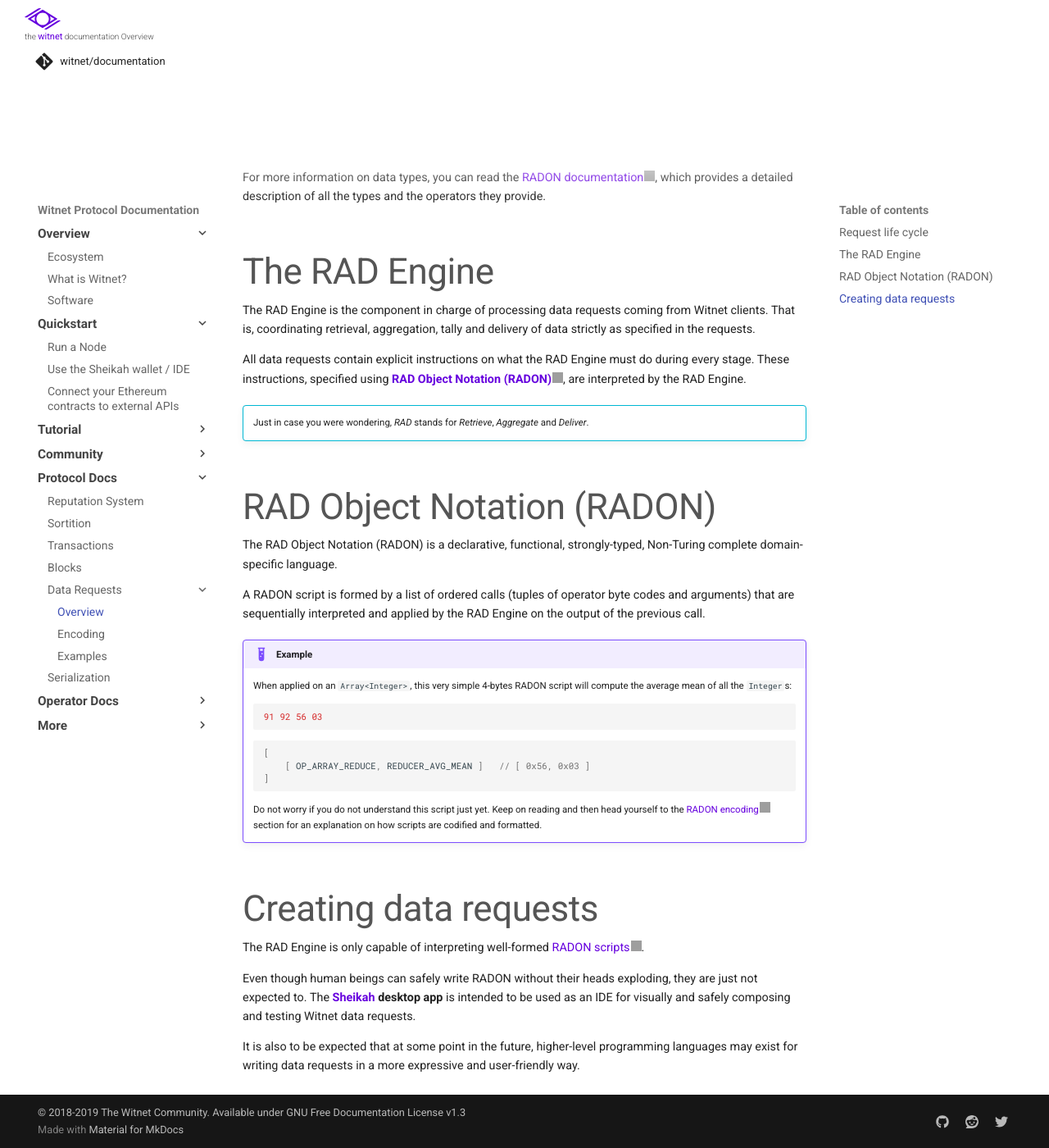
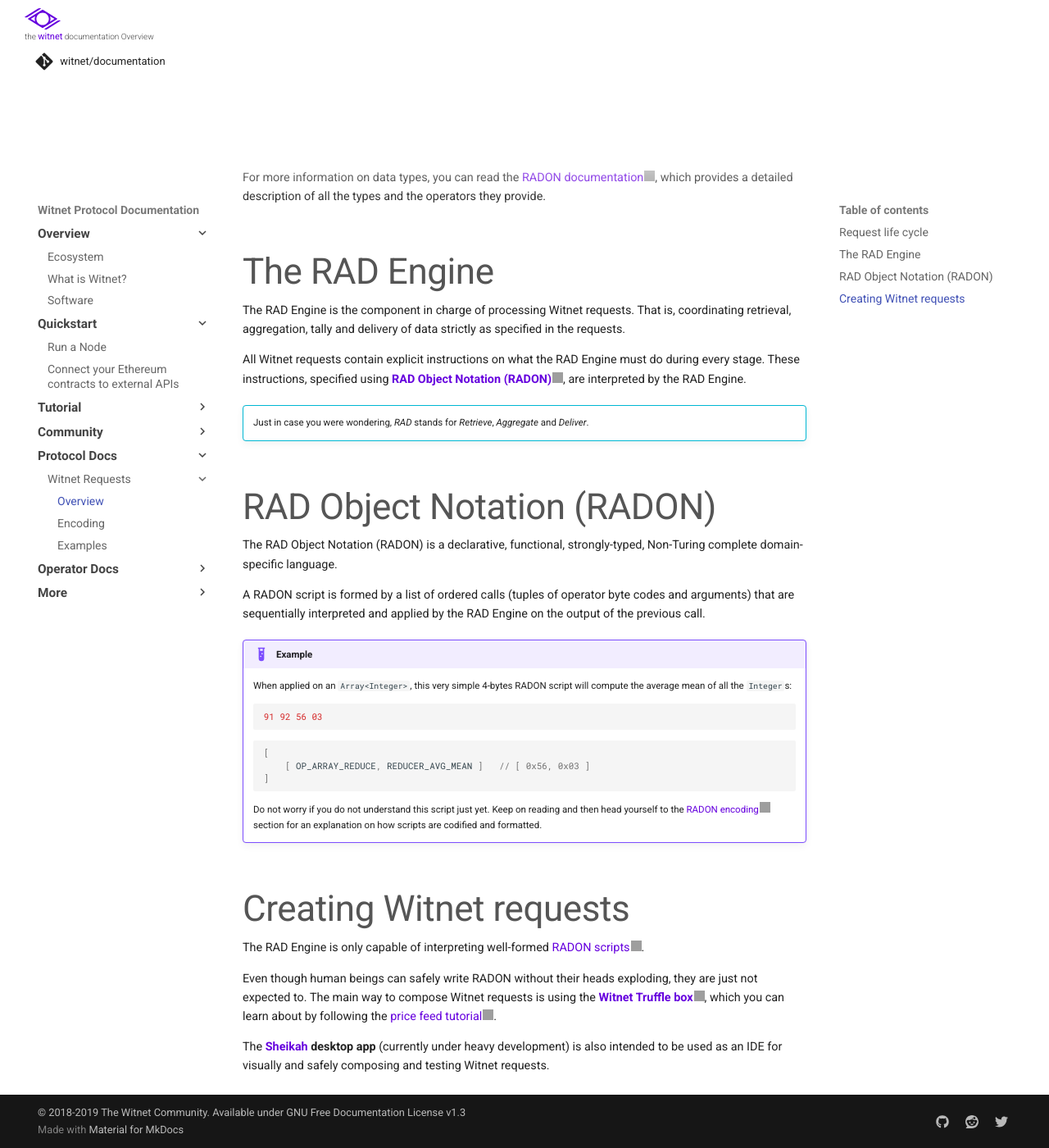
Before and after one commit to witnet/documentation, an MkDocs documentation site: the page built from docs/protocol/data-requests/overview.md, in a window 1280 px wide and 1400 px high, scrolled down 743 px. Shown: the whole window at 82% size. Built offline with MkDocs 1.6.1 and Material for MkDocs 9.7.7, drawn with Linux system fonts in a browser that asks for light colours; comment, search, counter and statistics services are not loaded; some of the changed text lies outside the part shown; grey boxes are pictures that could not be loaded.

Commit message:
feat: update data requests documentation + index cleanup

```diff
--- a/docs/protocol/data-requests/overview.md
+++ b/docs/protocol/data-requests/overview.md
@@ -1,13 +1,13 @@
-# Data requests
+# Witnet requests
 
-Data requests are the cornerstone of the Witnet protocol. They allow
+Witnet requests are the cornerstone of the Witnet protocol. They allow
 **clients** to have **witness** nodes **retrieve**, **aggregate** and
 **deliver** data on their behalf on demand.
 
 ## Request life cycle
 
-Once a data request has been published by a client, it will go through 4
-distinct stages: ***retrieval***, ***aggregation*** and ***tally*** .
+Once a Witnet request has been published by a client, it will go through
+4 distinct stages: ***retrieval***, ***aggregation*** and ***tally*** .
 These stages are linear and constitute a single, unidirectional data
 flow.
 
@@ -40,12 +40,11 @@ all the types and the operators they provide.
 
 ## The RAD Engine
 
-The RAD Engine is the component in charge of processing data requests
-coming from Witnet clients. That is, coordinating retrieval,
-aggregation, tally and delivery of data strictly as specified in the
-requests.
+The RAD Engine is the component in charge of processing Witnet requests.
+That is, coordinating retrieval, aggregation, tally and delivery of data
+strictly as specified in the requests.
 
-All data requests contain explicit instructions on what the RAD Engine
+All Witnet requests contain explicit instructions on what the RAD Engine
 must do during every stage. These instructions, specified using
 [__RAD Object Notation (RADON)__][radon], are interpreted by the RAD
 Engine.
@@ -82,20 +81,21 @@ by the RAD Engine on the output of the previous call.
     section for an explanation on how scripts are codified and
     formatted.
 
-## Creating data requests
+## Creating Witnet requests
 
 The RAD Engine is only capable of interpreting well-formed
 [RADON scripts][radon].
 
 Even though human beings can safely write RADON without their heads
-exploding, they are just not expected to. The **[Sheikah] desktop app**
-is intended to be used as an IDE for visually and safely composing and
-testing Witnet data requests.
+exploding, they are just not expected to. The main way to compose Witnet
+requests is using the **[Witnet Truffle box][tutorial]**, which you can
+learn about by following the [price feed tutorial][tutorial].
 
-It is also to be expected that at some point in the future, higher-level
-programming languages may exist for writing data requests in a more
-expressive and user-friendly way.
+The **[Sheikah] desktop app** (currently under heavy development) is
+also intended to be used as an IDE for visually and safely composing and
+testing Witnet requests.
 
 [radon]: #rad-object-notation-radon
 [encoding]: /protocol/data-requests/radon/encoding/
 [sheikah]: https://github.com/witnet/sheikah
+[tutorial]: /tutorials/bitcoin-price-feed/introduction/
--- a/mkdocs.yml
+++ b/mkdocs.yml
@@ -9,7 +9,7 @@ nav:
       - Software: overview/software.md
   - Quickstart:
       - Run a Node: try/run-a-node.md
-      - Use the Sheikah wallet / IDE: try/sheikah.md
+      #- Use the Sheikah wallet / IDE: try/sheikah.md
       - Connect your Ethereum contracts to external APIs: try/use-from-ethereum.md
   - Tutorial:
       - Introduction: tutorials/bitcoin-price-feed/introduction.md
@@ -23,25 +23,24 @@ nav:
       - Recap: tutorials/bitcoin-price-feed/recap.md
   - Community:
       - Contributing: community/contributing.md
-      - Open Source: community/open-source.md
       - Roadmap: community/roadmap.md
   - Protocol Docs:
-      - protocol/reputation.md
-      - protocol/sortition.md
-      - protocol/transactions.md
-      - protocol/blocks.md
-      - Data Requests:
+      #- protocol/reputation.md
+      #- protocol/sortition.md
+      #- protocol/transactions.md
+      #- protocol/blocks.md
+      - Witnet Requests:
           - Overview: protocol/data-requests/overview.md
           - Encoding: protocol/data-requests/radon-encoding.md
           - Examples: protocol/data-requests/examples.md
-      - protocol/serialization.md
+      #- protocol/serialization.md
   - Operator Docs:
-      - ethereum/run-a-bridge.md
-      - Compilation: witnet-rust/compiling.md
-      - Configuration: witnet-rust/configuration.md
-      - Command Line Interface: interfaces/cli.md
-      - Witnet-Rust JSON-RPC: interfaces/json-rpc.md
-      - Wallet API: interfaces/wallet-api.md
+      - Run an Ethereum bridge: ethereum/run-a-bridge.md
+      #- Compilation: witnet-rust/compiling.md
+      #- Configuration: witnet-rust/configuration.md
+      #- Command Line Interface: interfaces/cli.md
+      #- Witnet-Rust JSON-RPC: interfaces/json-rpc.md
+      #- Wallet API: interfaces/wallet-api.md
   - More:
       - overview/glossary.md
 
```
Also changed, not shown: docs/protocol/data-requests/examples.md (+214 -104 lines), docs/protocol/data-requests/radon-encoding.md (+19 -16 lines).
